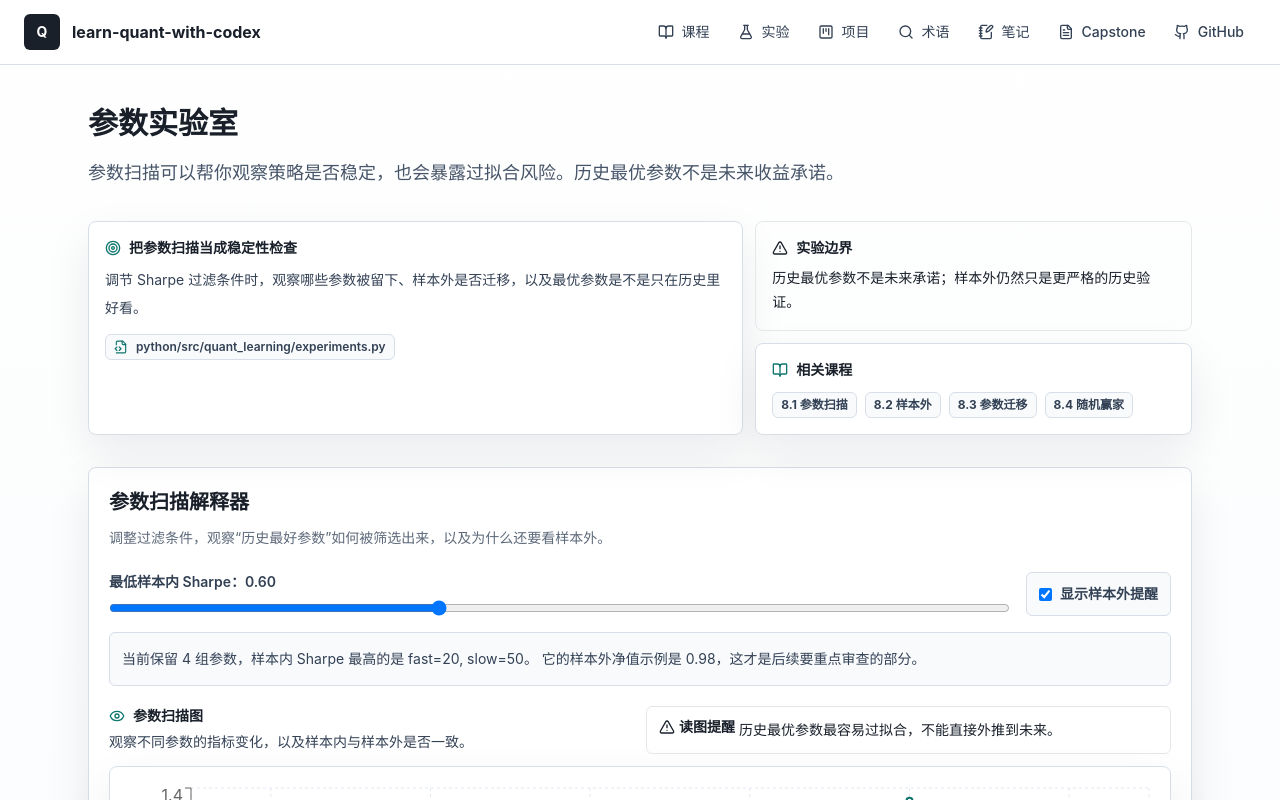
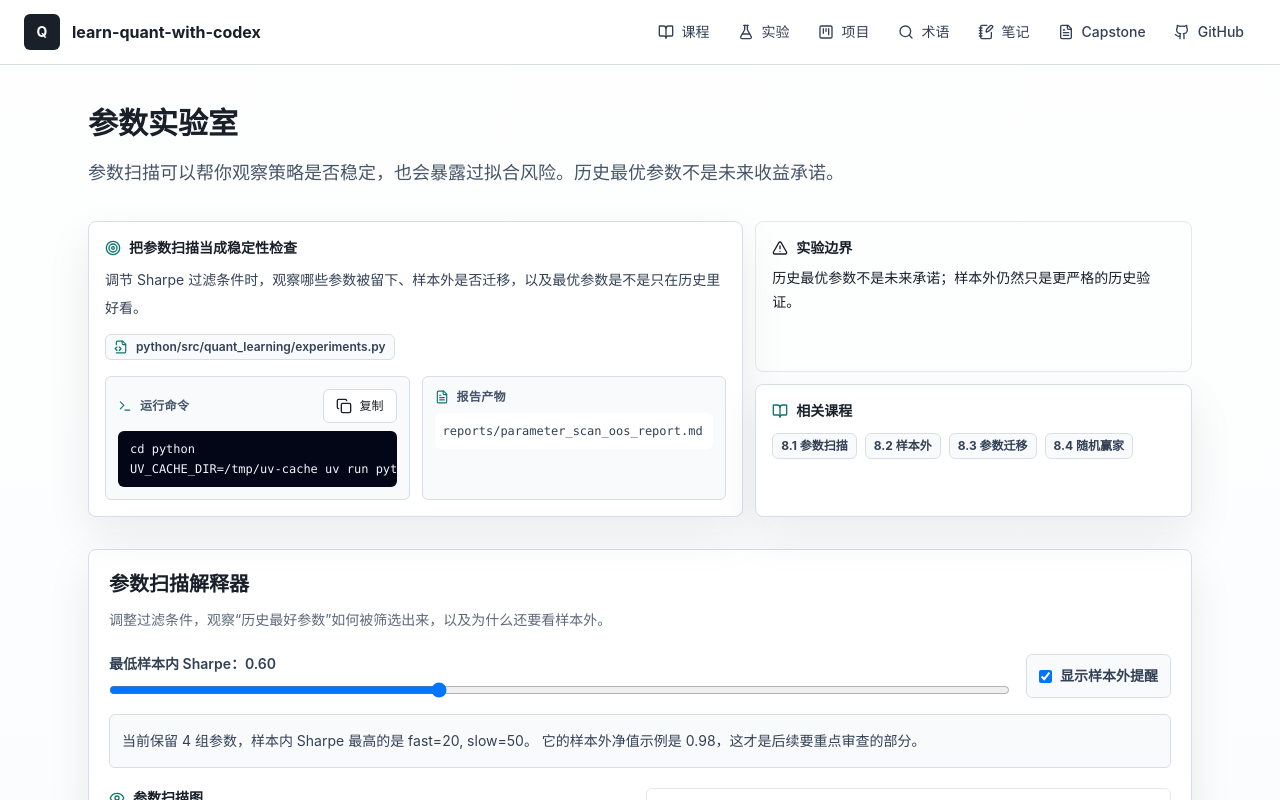
Before and after one commit to ZeyuZuo/learn-quant-with-codex, a Next.js app in the folder web/: page /labs/parameter-scan in a window 1280 px wide. Shown: the top 800 px of the page. Built offline with nearby package versions, Linux system fonts and the light colour scheme.

Commit message:
Connect labs to report outputs

```diff
--- a/web/src/app/labs/metrics/page.tsx
+++ b/web/src/app/labs/metrics/page.tsx
@@ -21,6 +21,9 @@ export default function MetricsLabPage() {
           focus="调节日收益、样本长度和波动率，观察总收益、年化收益、年化波动和夏普如何一起变化。重点是理解指标的局限，而不是追一个最好看的数字。"
           pythonModule="python/src/quant_learning/metrics.py"
           caution="实验里的参数是教学假设，不是市场预测；短样本年化尤其容易误导。"
+          command={`cd python
+UV_CACHE_DIR=/tmp/uv-cache uv run python examples/run_metrics_summary.py`}
+          reportPath="reports/performance_metrics_summary.json"
           lessons={[
             { href: "/courses/returns", label: "2.1 收益率" },
             { href: "/courses/compound-equity", label: "2.2 净值曲线" },
--- a/web/src/app/labs/parameter-scan/page.tsx
+++ b/web/src/app/labs/parameter-scan/page.tsx
@@ -19,6 +19,9 @@ export default function ParameterScanLabPage() {
           focus="调节 Sharpe 过滤条件时，观察哪些参数被留下、样本外是否迁移，以及最优参数是不是只在历史里好看。"
           pythonModule="python/src/quant_learning/experiments.py"
           caution="历史最优参数不是未来承诺；样本外仍然只是更严格的历史验证。"
+          command={`cd python
+UV_CACHE_DIR=/tmp/uv-cache uv run python examples/run_parameter_scan.py`}
+          reportPath="reports/parameter_scan_oos_report.md"
           lessons={[
             { href: "/courses/parameter-scan", label: "8.1 参数扫描" },
             { href: "/courses/in-sample-out-of-sample", label: "8.2 样本外" },
--- a/web/src/app/labs/strategies/page.tsx
+++ b/web/src/app/labs/strategies/page.tsx
@@ -21,6 +21,9 @@ export default function StrategiesLabPage() {
           focus="切换策略图时，先问它的 signal 从哪里来，再检查 position、成本和 benchmark 是否使用同一套规则。"
           pythonModule="python/src/quant_learning/strategies.py + backtest.py"
           caution="实验里的策略只是学习案例；错误 shift 曲线只用于展示 look-ahead bias。"
+          command={`cd python
+UV_CACHE_DIR=/tmp/uv-cache uv run python examples/run_moving_average.py`}
+          reportPath="reports/strategy_comparison_report.md"
           lessons={[
             { href: "/courses/signal-position", label: "4.1 Signal / Position" },
             { href: "/courses/minimal-backtester", label: "5.2 回测器" },
--- a/web/src/components/labs/LabLearningCard.tsx
+++ b/web/src/components/labs/LabLearningCard.tsx
@@ -1,5 +1,6 @@
 import Link from "next/link";
-import { AlertTriangle, BookOpen, FileCode2, Target } from "lucide-react";
+import { AlertTriangle, BookOpen, FileCode2, FileText, Terminal, Target } from "lucide-react";
+import { CopyButton } from "@/components/prompt/CopyButton";
 
 type RelatedLesson = {
   href: string;
@@ -11,10 +12,12 @@ type LabLearningCardProps = {
   focus: string;
   pythonModule: string;
   caution: string;
+  command: string;
+  reportPath: string;
   lessons: RelatedLesson[];
 };
 
-export function LabLearningCard({ title, focus, pythonModule, caution, lessons }: LabLearningCardProps) {
+export function LabLearningCard({ title, focus, pythonModule, caution, command, reportPath, lessons }: LabLearningCardProps) {
   return (
     <section className="mt-8 grid gap-3 lg:grid-cols-[1.2fr_0.8fr]">
       <div className="rounded-lg border border-line bg-white p-4 shadow-soft">
@@ -26,6 +29,27 @@ export function LabLearningCard({ title, focus, pythonModule, caution, lessons }
         <div className="mt-3 inline-flex items-center gap-2 rounded-md border border-line bg-slate-50 px-2 py-1 text-xs font-semibold text-slate-700">
           <FileCode2 className="h-3.5 w-3.5 text-accent" />
           {pythonModule}
+        </div>
+        <div className="mt-4 grid gap-3 md:grid-cols-2">
+          <div className="rounded-md border border-line bg-slate-50 p-3">
+            <div className="flex items-center justify-between gap-3">
+              <div className="flex items-center gap-2 text-xs font-black uppercase tracking-wide text-slate-600">
+                <Terminal className="h-3.5 w-3.5 text-accent" />
+                运行命令
+              </div>
+              <CopyButton value={command} label="复制" className="px-2 py-1 text-xs" />
+            </div>
+            <pre className="mt-2 overflow-x-auto rounded-md bg-slate-950 px-3 py-2 text-xs leading-5 text-slate-100">
+              <code>{command}</code>
+            </pre>
+          </div>
+          <div className="rounded-md border border-line bg-slate-50 p-3">
+            <div className="flex items-center gap-2 text-xs font-black uppercase tracking-wide text-slate-600">
+              <FileText className="h-3.5 w-3.5 text-accent" />
+              报告产物
+            </div>
+            <code className="mt-2 block rounded-md bg-white px-2 py-2 text-xs leading-5 text-slate-700">{reportPath}</code>
+          </div>
         </div>
       </div>
 
```
Also changed, not shown: web/scripts/validate-course-content.mjs (+21 -0 lines).
